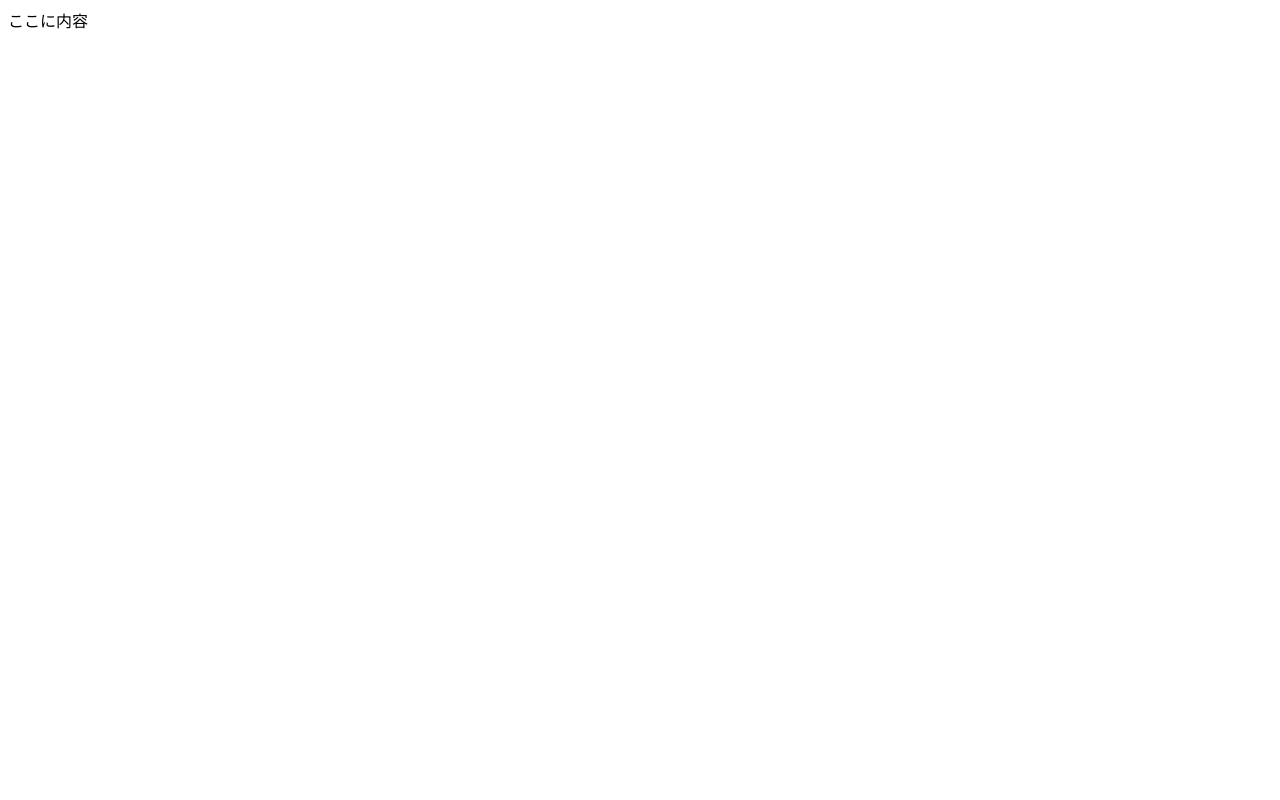
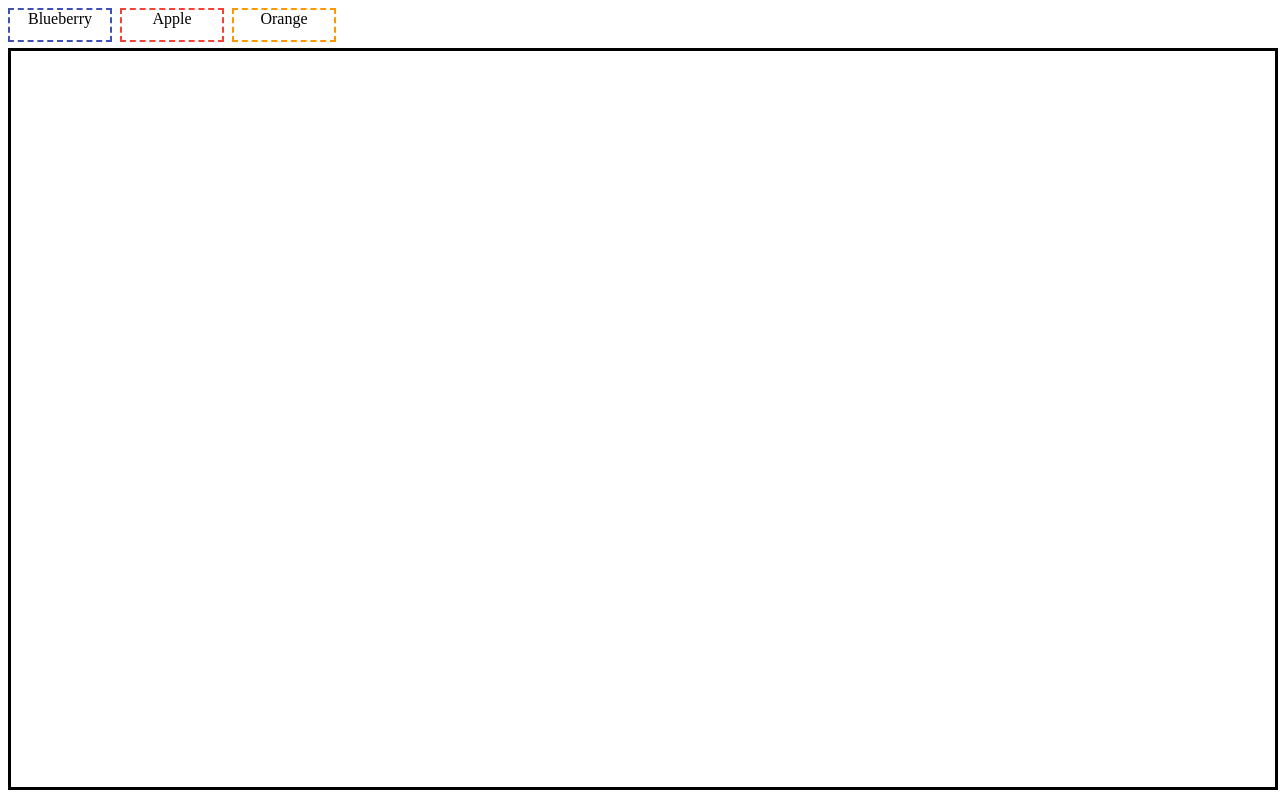
Before and after one commit to MatalStone/react-flexible-box-sample, a React (Create React App) app: page / in a window 1280 px wide. Built offline with nearby package versions, Linux system fonts and the light colour scheme.

Commit message:
boxを領域内に配置

```diff
--- a/package.json
+++ b/package.json
@@ -9,12 +9,16 @@
     "@types/jest": "^27.5.2",
     "@types/node": "^16.18.101",
     "@types/react": "^18.3.3",
+    "@types/react-dnd": "^3.0.2",
+    "@types/react-dnd-html5-backend": "^3.0.2",
     "@types/react-dom": "^18.3.0",
+    "re-resizable": "^6.9.17",
     "react": "^18.3.1",
     "react-dnd": "^16.0.1",
     "react-dnd-html5-backend": "^16.0.1",
     "react-dom": "^18.3.1",
     "react-scripts": "5.0.1",
+    "redux": "^5.0.1",
     "typescript": "^4.9.5",
     "web-vitals": "^2.1.4"
   },
--- /dev/null
+++ b/src/pages/flexible-box/components/Container.tsx
@@ -0,0 +1,74 @@
+import React, { useState } from 'react'
+import { indexGenerator } from 'pure-functions/common/util';
+import { getBoxSize } from 'pure-functions/flexible-box/constant';
+import { useDrop } from 'react-dnd';
+import { DraggableBox, DraggedBox } from 'types/flexible-box';
+
+const getSerialNo = indexGenerator(1)
+
+const { width, height } = getBoxSize()
+
+function Container() {
+    const [boxes, setBoxes] = useState([] as DraggedBox[])
+    const [rect, setRect] = useState({top:0,left:0})
+
+    const [collectedProps, drop] = useDrop(
+        () => ({
+          accept: "box",
+          drop(item: DraggableBox, monitor) {
+            const clientOffset = monitor.getClientOffset();
+            if(clientOffset == null){
+                return
+            }
+            const box = {
+                serialNo: getSerialNo(),
+                text: item.text,
+                color: item.color,
+                top: clientOffset.y - rect.top - (height/2),
+                left: clientOffset.x - rect.left - (width/2)
+            }
+            setBoxes([...boxes, box])
+          }
+        }),
+        [boxes, setBoxes]
+      );
+
+    return (
+    <div
+        ref={(el) => {
+            if(el == null){
+                return
+            }
+            const _rect = el.getBoundingClientRect()
+            if(rect.top !== _rect.top || rect.left !== _rect.left){
+                setRect({top:_rect.top,left:_rect.left})
+            }
+            drop(el)
+        }}
+        style={{
+            position: "relative",
+            border: "medium solid black",
+            width: "100%",
+            height: "calc(100vh - 64px)"
+        }}>
+            {boxes.map(box =>
+            <div key={box.serialNo} style={{
+                position: "absolute",
+                top: box.top,
+                left: box.left,
+                display: "flex",
+                verticalAlign: "middle",
+                textAlign: "center",
+                justifyContent: "center",
+                border: `2px dashed ${box.color}`,
+                width,
+                height,
+                marginRight: 8,
+                cursor: "move"
+            }}>
+                {box.text}
+            </div>)}
+    </div>)
+}
+
+export default Container
--- /dev/null
+++ b/src/pages/flexible-box/components/ItemBox.tsx
@@ -0,0 +1,35 @@
+import { getBoxSize } from 'pure-functions/flexible-box/constant';
+import React from 'react'
+import { useDrag } from 'react-dnd';
+import { ItemBoxProps } from 'types/flexible-box'
+
+const { width, height } = getBoxSize()
+
+function ItemBoxComponent({itemBox}: ItemBoxProps) {
+    const [collected, drag, dragPreview] = useDrag(
+        {
+          type: "box",
+          item: itemBox
+        },
+        [itemBox]
+    );
+
+    return (
+    <div
+        ref={drag}
+        style={{
+            display: "flex",
+            verticalAlign: "middle",
+            textAlign: "center",
+            justifyContent: "center",
+            border: `2px dashed ${itemBox.color}`,
+            width,
+            height,
+            marginRight: 8,
+            cursor: "pointer"
+        }}>
+            {itemBox.text}
+    </div>)
+}
+
+export default ItemBoxComponent;
--- /dev/null
+++ b/src/pages/flexible-box/components/Page.tsx
@@ -0,0 +1,32 @@
+import React from 'react'
+import { indexGenerator } from 'pure-functions/common/util';
+import { DraggableBox } from 'types/flexible-box';
+import ItemBoxComponent from './ItemBox'
+import Container from './Container'
+
+const getSerialNo = indexGenerator(1)
+
+const itemBoxes: DraggableBox[] = [
+    { serialNo: getSerialNo(), text: "Blueberry", color: '#3f51b5' },
+    { serialNo: getSerialNo(), text: "Apple", color: '#f44336' },
+    { serialNo: getSerialNo(), text: "Orange", color: '#ff9800'},
+]
+
+function Page() {
+    return (
+    <div>
+        <div style={{
+            display: "flex",
+            height: 40,
+        }}>
+            {itemBoxes.map(box => (
+                <ItemBoxComponent
+                    key={box.serialNo}
+                    itemBox={box} />))
+            }
+        </div>
+        <Container />
+    </div>)
+}
+
+export default Page;
--- /dev/null
+++ b/src/pages/flexible-box/index.tsx
@@ -0,0 +1,4 @@
+import React from 'react'
+import Page from './components/Page'
+
+export default Page;
--- a/src/pages/index.tsx
+++ b/src/pages/index.tsx
@@ -1,9 +1,14 @@
 import React from 'react';
+import { DndProvider } from 'react-dnd'
+import { HTML5Backend } from 'react-dnd-html5-backend'
+import FlexibleBox from './flexible-box'
 
 function App() {
   return (
-    <div>
-      ここに内容
+    <div className='App'>
+      <DndProvider backend={HTML5Backend}>
+        <FlexibleBox />
+      </DndProvider>
     </div>
   );
 }
--- /dev/null
+++ b/src/pure-functions/common/util.ts
@@ -0,0 +1,4 @@
+export function indexGenerator(start: number) {
+    let i = start
+    return () => i++
+}
--- /dev/null
+++ b/src/pure-functions/flexible-box/constant.ts
@@ -0,0 +1,6 @@
+export function getBoxSize() {
+    return {
+        width: 100,
+        height: 30
+    }
+}
--- /dev/null
+++ b/src/types/flexible-box.ts
@@ -0,0 +1,17 @@
+export interface DraggableBox {
+    serialNo: number
+    text: string
+    color: string;
+}
+
+export interface DraggedBox {
+    serialNo: number
+    text: string
+    color: string;
+    top: number
+    left: number
+}
+
+export interface ItemBoxProps{
+    itemBox: DraggableBox
+}
--- a/tsconfig.json
+++ b/tsconfig.json
@@ -1,5 +1,6 @@
 {
   "compilerOptions": {
+    "baseUrl": "src",
     "target": "es5",
     "lib": [
       "dom",
```
Also changed, not shown: 1 other file (tests, documents, lock files or other folders).
